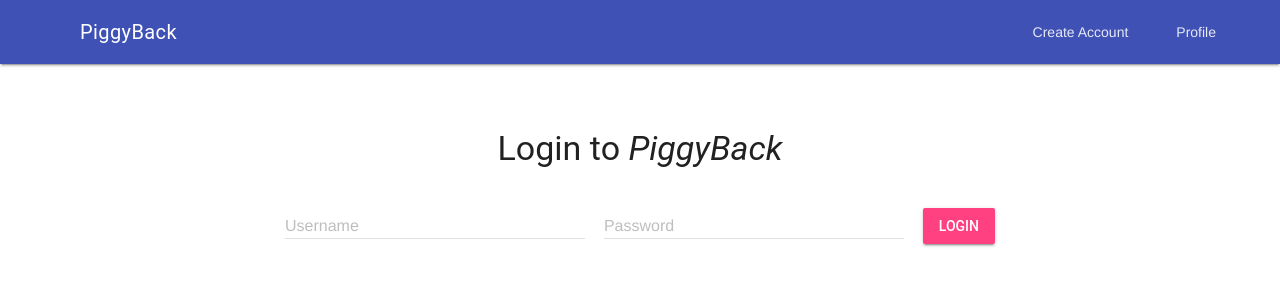
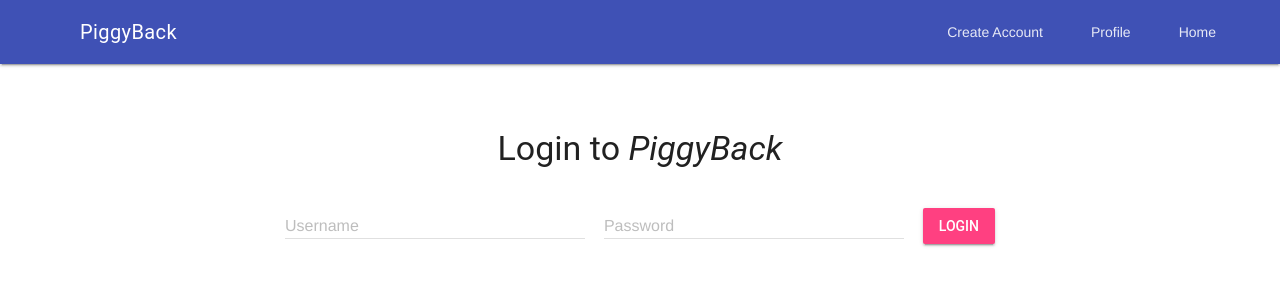
Before and after one commit to psdev30/piggyback, a Flask app: page / in a window 1280 px wide. Shown: the top 300 px of the page. Run offline with Flask 2, Linux system fonts and the light colour scheme.

Commit message:
Update login.html

```diff
--- a/templates/login.html
+++ b/templates/login.html
@@ -21,6 +21,7 @@
         <nav class="mdl-navigation mdl-layout--large-screen-only">
           <a class="mdl-navigation__link" href="create_account">Create Account</a>
           <a class="mdl-navigation__link" href="profile">Profile</a>
+          <a class="mdl-navigation__link" href="home_page">Home</a>
         </nav>
       </div>
     </header>
```
